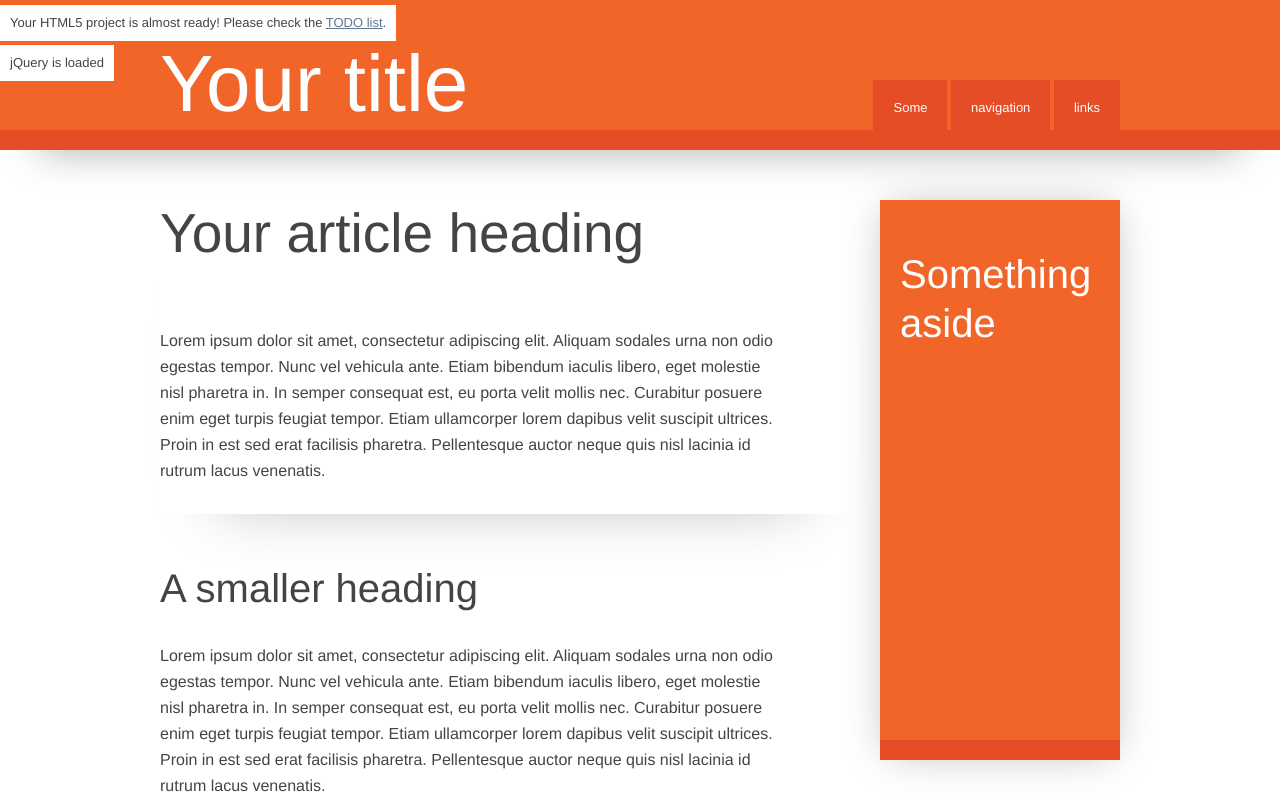
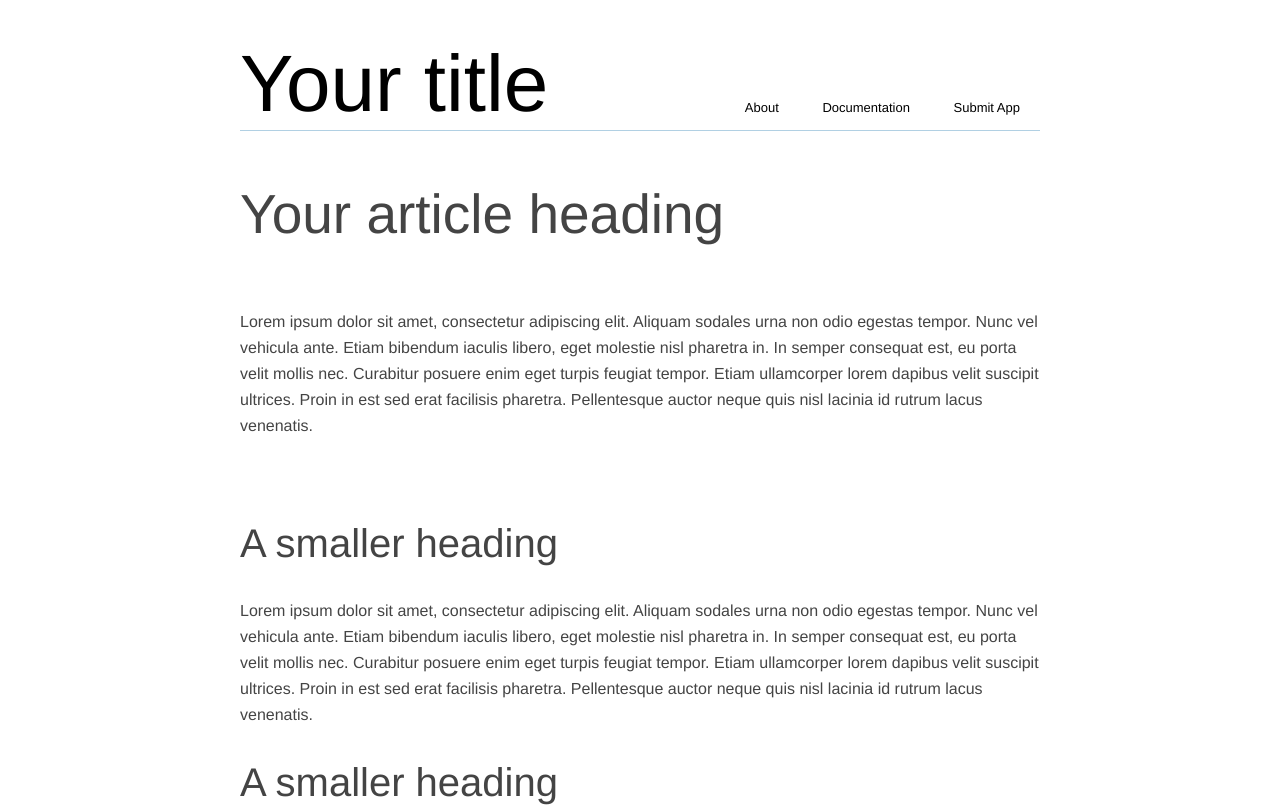
Before and after one commit to steply/steply.github.com, a plain HTML site: page index.html in a window 1280 px wide. Shown: the top 810 px of the page. Drawn offline with nearby package versions, Linux system fonts and the light colour scheme.

Commit message:
- minimal modification for our layout

```diff
--- a/css/style.css
+++ b/css/style.css
@@ -88,21 +88,20 @@ a:hover { color: #036; }
 
 body{
 	font-family:Helvetica, Helvetica Neue, Arial, sans-serif;
+  width: 800px;
+  margin: 0 auto;
 }
 
 .wrapper{
 	margin:auto;
-	width:960px;
+	width:800px;
 }
 
 #header-container{
-	background-color:#f16529;
+	background-color:#ffffff;
 	height:130px;
-	border-bottom:20px solid #e44d26;
+	border-bottom:1px solid #b1d0e3;
 	margin-bottom:50px;
-	-webkit-box-shadow:0 40px 40px -40px #AAA;
-	   -moz-box-shadow:0 40px 40px -40px #AAA;
-	        box-shadow:0 40px 40px -40px #AAA;
 }
 
 h2, h3{
@@ -115,7 +114,7 @@ h2, h3{
 
 #title{
 	font-size: 80px;
-	color:white;
+	color: black;
 	padding-top:35px;
 	float:left;
 }
@@ -139,9 +138,8 @@ nav ul, nav ul li{
 
 nav a{
 	padding:20px;
-	color:white;
+	color:black;
 	text-decoration:none;
-	background-color:#e44d26;
 }
 
 aside{
@@ -160,7 +158,7 @@ aside{
 
 #main p{
 	font:16px/26px Helvetica, Helvetica Neue, Arial;
-	width:620px;
+	width:800px;
 	text-shadow:none;
 }
 
@@ -172,19 +170,12 @@ article header{
 	margin-bottom:50px;
 	padding-bottom:30px;
 	width:700px;
-	-webkit-box-shadow:0 45px 60px -60px #AAA;
-	   -moz-box-shadow:0 45px 60px -60px #AAA;
-	        box-shadow:0 45px 60px -60px #AAA;
 }
 
 #footer-container{
-	background-color:#f16529;
 	height:240px;
-	border-top:20px solid #e44d26;
+	border-top:1px solid #b1d0e3;
 	margin-top:50px;
-	-webkit-box-shadow:0 -40px 40px -40px #AAA;
-	   -moz-box-shadow:0 -40px 40px -40px #AAA;
-	        box-shadow:0 -40px 40px -40px #AAA;
 }
 
 #footer-container footer{
--- a/index.html
+++ b/index.html
@@ -21,23 +21,19 @@
 	<script src="js/libs/modernizr-1.7.min.js"></script>
 </head>
 <body>
-<p class="info">Your HTML5 project is almost ready! Please check the <a href="TODO.txt">TODO list</a>.</p>
-	<div id="header-container">
+  <div id="header-container">
 		<header class="wrapper">
 			<h1 id="title">Your title</h1>
 			<nav>
 				<ul>
-					<li><a href="#">Some</a></li>
-					<li><a href="#">navigation</a></li>
-					<li><a href="#">links</a></li>
+					<li><a href="#">About</a></li>
+					<li><a href="#">Documentation</a></li>
+					<li><a href="#">Submit App</a></li>
 				</ul>
 			</nav>
 		</header>
 	</div>
 	<div id="main" class="wrapper">
-		<aside>
-			<h3>Something aside</h3>
-		</aside>
 		<article>
 			<header>
 				<h2>Your article heading</h2>
@@ -58,7 +54,6 @@
 			<h3>A nice footer</h3>
 		</footer>
 	</div>
-	<p id="jquery-test" href="#" class="info">jQuery is not loaded (http://localhost/ needed)</p>
 	<script src="//ajax.googleapis.com/ajax/libs/jquery/1.5.1/jquery.min.js"></script>
 	<script>!window.jQuery && document.write(unescape('%3Cscript src="js/libs/jquery-1.5.1.min.js"%3E%3C/script%3E'))</script>
 	<script src="js/script.js"></script>
```
